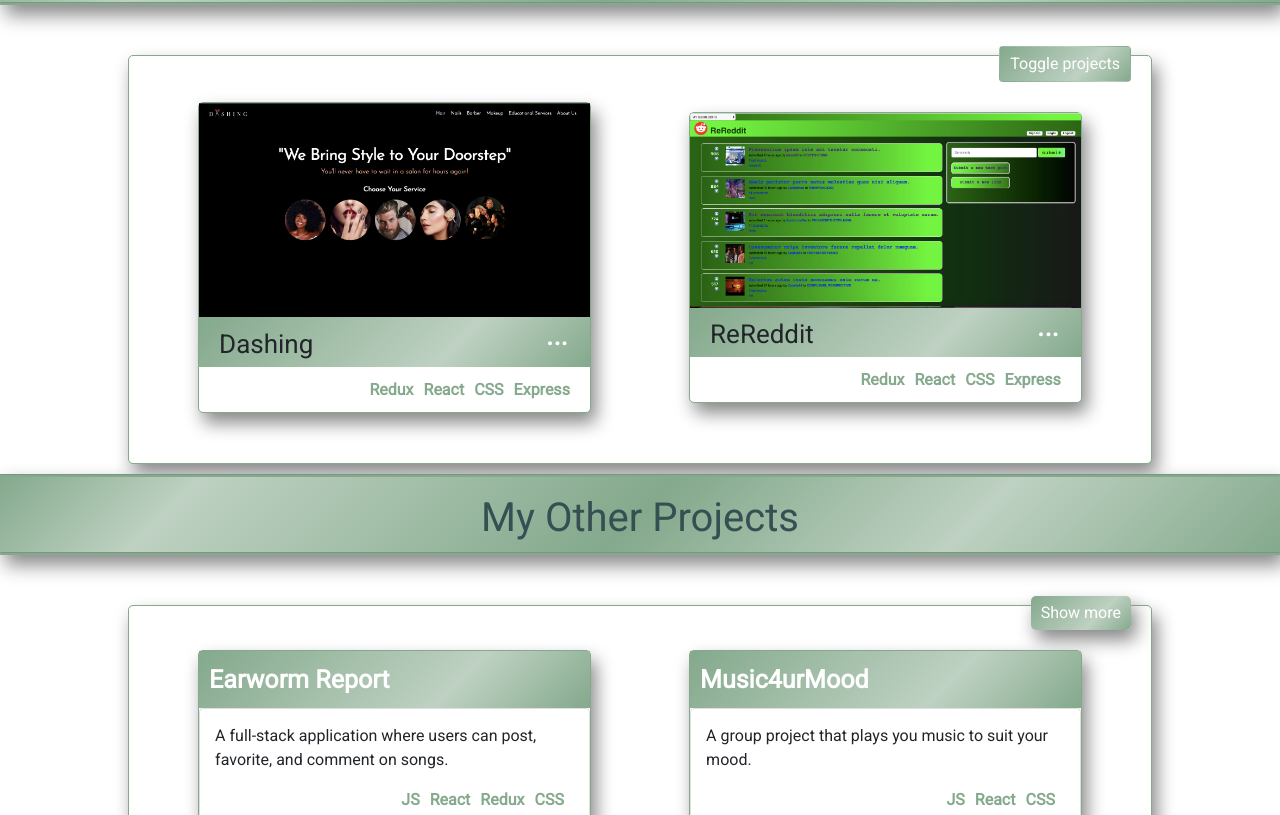
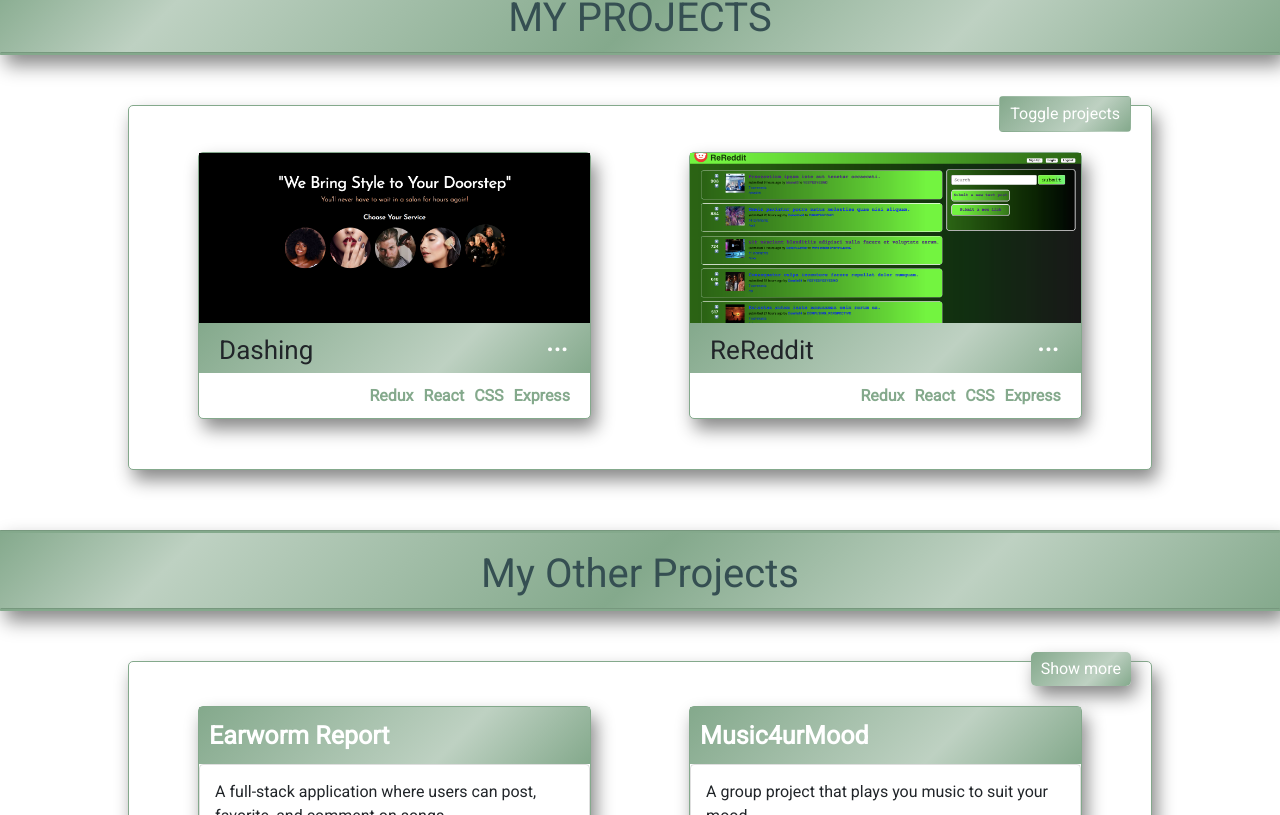
Before and after one commit to Nielene/NieleneThomas, a React (Create React App) app: page / in a window 1280 px wide. Shown: the part 1405-2220 px from the top of the page. Built offline with nearby package versions, Linux system fonts and the light colour scheme.

Commit message:
myProjects and myOtherProjects: css done

```diff
--- a/src/css/Home.css
+++ b/src/css/Home.css
@@ -29,6 +29,7 @@
 }
 
 .homeComponent {
+  padding: 0px 0 50px 0;
   /* padding: 120px 0 50px 0;
   margin: 0px 0 0px 0; */
 }
--- a/src/css/MyOtherProjects.css
+++ b/src/css/MyOtherProjects.css
@@ -175,7 +175,12 @@ input.inputButtonDiv:hover,
 .otherPro_main_body {
   margin: 0 0 0 0;
   width: 100%;
+  height: 134px;
   padding: 15px 15px 0 15px;
+
+  display: flex;
+  flex-direction: column;
+  justify-content: space-between;
   /* padding-left: 20px; */
 
   background-clip: border-box;
--- a/src/css/MyProjects.css
+++ b/src/css/MyProjects.css
@@ -32,8 +32,8 @@
   flex-direction: row;
   flex-wrap: wrap;
   justify-content: space-evenly;
-  align-items: center;
-  width:
+
+  /* align-items: center; */
 }
 
 .projectBorderDiv {
@@ -56,7 +56,8 @@
   display: flex;
   align-items: center;
   width: 100%;
-  height: 65%;
+  height: 170px;
+  overflow: hidden;
   background-color: black;
 }
 .projectLeftDiv img {
@@ -149,6 +150,7 @@ button.btn.btn-primary:hover {
 
 .projectDescription {
   line-height: normal;
+  height: 130px;
 }
 .projectDescription p {
   /* display: flex;
--- a/src/css/Navbar.css
+++ b/src/css/Navbar.css
@@ -11,7 +11,9 @@
   padding: 0 16px 8px 16px;
 }
 
+.navbar-brand {
 
+}
 
 
 
```
